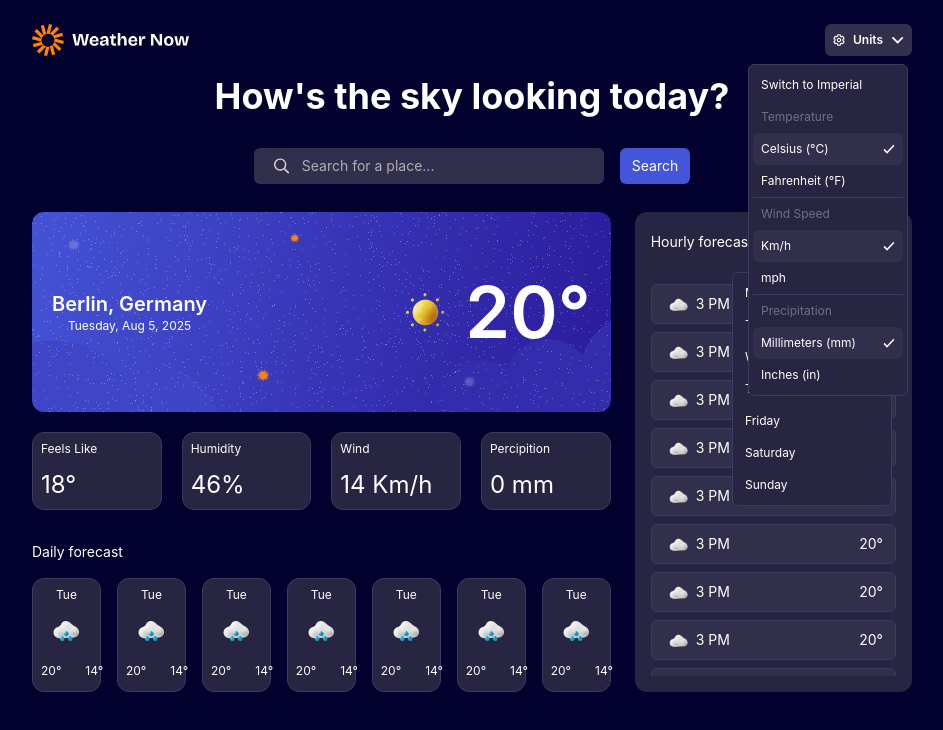
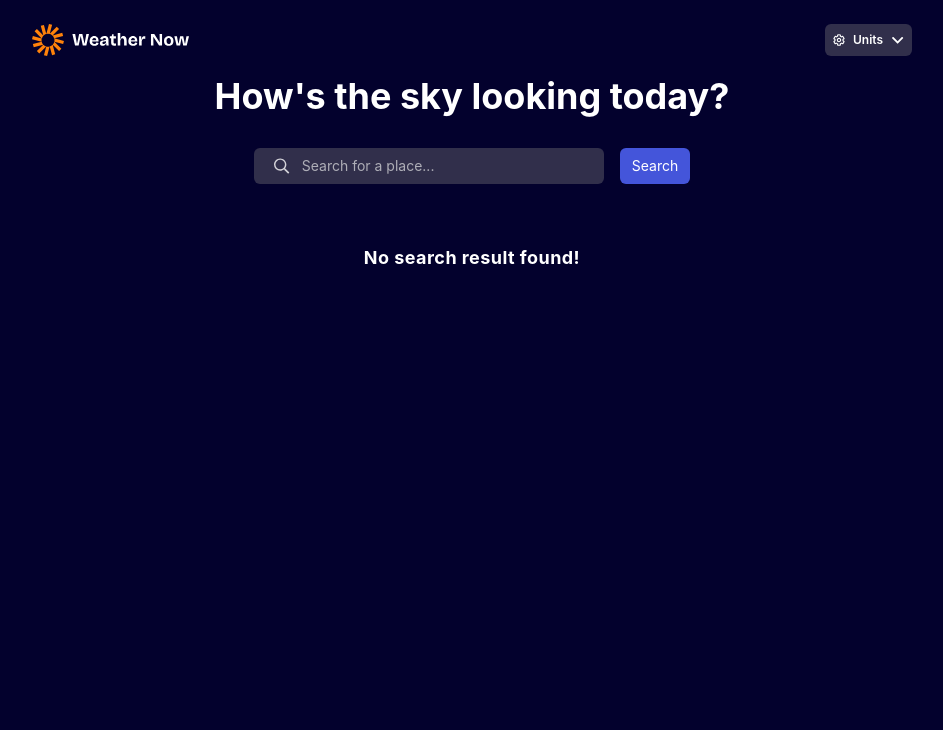
Before and after one commit to mourice-dev/weath-app-react-tailwindcss, a React (Vite) app: page / in a window 1280 px wide. Shown: the top 730 px of the page, without its empty margins (168-1111 px from the left). Built offline with nearby package versions, Linux system fonts and the light colour scheme.

Commit message:
Restore original states and fetch logic

```diff
--- a/src/Body.tsx
+++ b/src/Body.tsx
@@ -1,23 +1,40 @@
 /** @format */
 
-import React from "react";
+import React, { useEffect, useState } from "react";
 import Grid from "./Grid";
 import search from "./assets/images/icon-search.svg";
 import loading from "./assets/images/icon-loading.svg";
 
 function Body() {
-  const searchingBar = document.getElementById("searchingBar");
-  const historyItems = document.getElementById("historyItems");
-  searchingBar?.addEventListener("click", () => {
-    if(historyItems.classList.contains("hidden")){
-    historyItems?.classList.remove("hidden");
+  const [isOpen, setIsOpen] = useState(false);
+  const [location, setLocation] = useState("");
+  const [weatherData, setWeatherData] = useState<any | null>(null);
+  const [city, setCity] = useState<any | null>(null);
+
+  const handleChange = (event: React.ChangeEvent<HTMLInputElement>) => {
+    setLocation(event.target.value);
+  };
+
+  const handleSubmit = async () => {
+    setIsOpen(false);
+    try {
+      const result = await fetch(
+        `https://geocoding-api.open-meteo.com/v1/search?name=${location}&count=10&language=en&format=json`
+      );
+      const data = await result.json();
+      const place = data.results?.[0];
+      if (place) {
+        setCity({ name: place.name, country: place.country });
+        const response = await fetch(
+          `https://api.open-meteo.com/v1/forecast?latitude=${place.latitude}&longitude=${place.longitude}&hourly=temperature_2m&timezone=auto`
+        );
+        const res = await response.json();
+        setWeatherData(res);
       }
-  else{
-    historyItems?.classList.add("hidden");
-
+    } catch (err) {
+      console.error(err);
     }
-  });
-
+  };
 
 
   return (
@@ -27,24 +44,28 @@ function Body() {
           How's the sky looking today?
         </p>
       </div>
+      <form action={handleSubmit}>
         <div className='pt-8'>
           <div className='md:flex justify-center items-center text-center gap-4'>
             <div
-            id="searchingBar"
+              id='searchingBar'
               className='relative flex justify-between
                   items-center text-center gap-3
                    bg-Neutral-700 py-2   md:px-5
                    md:w-[350px]
-                   focus-within:ring-1
+                   focus-within:ring-
                    focus-within:ring-white
                    focus-within:border-white
                     rounded-md'>
               <img src={search} alt='' className='ml-2 md:ml-0 h-4' />
               <input
+                onSelect={() => setIsOpen(!isOpen)}
+                onChange={handleChange}
+                value={location}
                 type='text'
                 name=''
                 placeholder='Search for a place...'
-              id=''
+                id='searchItem'
                 className='bg-transparent outline-none text-white
                           placeholder:text-Neutral-300 w-full text-sm'
               />
@@ -53,8 +74,8 @@ function Body() {
               <p className='text-xs text-white'>Searching in progress...</p>
             // </div> */}
               <div
-              id="historyItems"
-              className=' hidden absolute bg-Neutral-700 flex p-1 flex-col justify-start items-center text-left w-full min-h-10 bg-Neutral-700 left-0 mt-30 rounded-md z-3 cursor-pointer'>
+                id='historyItems'
+                className={` ${isOpen ? "block" : "hidden"} absolute bg-Neutral-700 flex p-1 flex-col justify-start items-center text-left w-full min-h-10 bg-Neutral-700 left-0 mt-30 rounded-md z-3 cursor-pointer`}>
                 <p className=' bg-Neutral-700 w-full py-2 px-2 mx-4 text-xs hover:border-1 hover:bg-Neutral-600 hover:border-Neutral-800 text-white rounded-md'>
                   Kigali
                 </p>
@@ -68,14 +89,24 @@ function Body() {
               className='bg-blue-500 rounded-md text-white cursor-pointer mt-3 md:mt-0
 
           '>
-            <button className='text-sm py-2 px-3 cursor-pointer '>
+              <button
+                className='text-sm py-2 px-3 cursor-pointer '
+                onClick={handleSubmit}>
                 Search
               </button>
             </div>
           </div>
         </div>
+      </form>
       <div>
-        <Grid />
+        {weatherData ?
+          <Grid weatherData={weatherData} city={city} />
+        : <div className='flex justify-center items-center text-center mt-15'>
+            <p className='text-white text-md font-bold tracking-wide'>
+              No search result found!
+            </p>
+          </div>
+        }
       </div>
     </div>
   );
--- a/src/Grid.tsx
+++ b/src/Grid.tsx
@@ -6,8 +6,17 @@ import dropdown from "../src/assets/images/icon-dropdown.svg";
 import overcast from "../src/assets/images/icon-overcast.webp";
 import rain from "../src/assets/images/icon-rain.webp";
 import sun from "../src/assets/images/icon-sunny.webp";
+import { useState } from "react";
 
-function Grid() {
+interface GridProps {
+  weatherData?: any;
+  city?: any;
+}
+
+function Grid({ weatherData, city }: GridProps) {
+  const [isOpen, setIsOpen] = useState(false);
+
+
   return (
     <div>
       {/* <div className='flex justify-center items-center text-center mt-15'>
@@ -20,12 +29,12 @@ function Grid() {
           <div className=' relative flex justify-between items-center overflow-hidden rounded-xl'>
             <div className='absolute flex flex-col md:flex-row md:justify-between w-full items-center text-center text-white px-5'>
               <div className='flex flex-col justify-center items-center  text-left'>
-                <p className='text-xl font-semibold'>Berlin, Germany</p>
+                <p className='text-xl font-semibold'>{city.name}, {city.country}</p>
                 <p className='text-xs block'>Tuesday, Aug 5, 2025</p>
               </div>
               <div className='flex justify-center items-center text-center '>
                 <img src={sun} alt='' className='h-20' />
-                <p className='text-7xl font-semibold'> 20&deg;</p>
+                <p className='text-7xl font-semibold'>{weatherData.current.temperature_2m}&deg;</p>
               </div>
             </div>
             <img src={Today} alt='' className='w-full object-cover h-50' />
@@ -145,11 +154,14 @@ function Grid() {
           <div className='flex justify-between text-center text-sm mx-4 pt-5 mb-4'>
             <p className='  '>Hourly forecast</p>
             <div className='relative bg-Neutral-700 rounded-md  cursor-pointer'>
-              <button className='flex justify-center items-center text-center gap-2 px-3 py-1 cursor-pointer'>
+              <button
+                onClick={() => setIsOpen(!isOpen)}
+                className='flex justify-center items-center text-center gap-2 px-3 py-1 cursor-pointer'>
                 Tuesday
                 <img src={dropdown} alt='' className='flex w-4' />
               </button>
-              <div className=' absolute bg-Neutral-800 flex p-1 flex-col justify-start items-center text-left w-40 min-h-10 border-1 border-Neutral-600 right-0 mr-1 top-0 -translate-y-20 mt-30 rounded-md z-3 cursor-pointer'>
+              <div
+                className={` ${isOpen? "block" : "hidden"} absolute bg-Neutral-800 flex p-1 flex-col justify-start items-center text-left w-40 min-h-10 border-1 border-Neutral-600 right-0 mr-1 top-0 -translate-y-20 mt-30 rounded-md z-3 cursor-pointer`}>
                 <p className=' bg-Neutral-800 w-full py-2 px-2 mx-4 text-xs hover:border-1 hover:bg-Neutral-600 hover:border-Neutral-800 text-white rounded-md'>
                   Monday
                 </p>
--- a/src/components/Header.tsx
+++ b/src/components/Header.tsx
@@ -5,8 +5,11 @@ import logo from "../assets/images/logo.svg";
 import unit from "../assets/images/icon-units.svg";
 import dropdown from "../assets/images/icon-dropdown.svg";
 import checkmark from "../assets/images/icon-checkmark.svg";
+import { useState } from "react";
 
 function Header() {
+
+    const [isOpen, setIsOpen] = useState(false);
 
 
 
@@ -16,11 +19,14 @@ function Header() {
         <img src={logo} alt='' className='h-8' />
       </div>
       <div className='relative flex items-center text-center justify-center  bg-Neutral-700 rounded-md cursor-pointer'>
-        <button className=' flex items-center text-center justify-center font-semibold text-xs px-2 py-2 gap-2 cursor-pointer'>
+        <button
+          onClick={() => setIsOpen(!isOpen)}
+          className=' flex items-center text-center justify-center font-semibold text-xs px-2 py-2 gap-2 cursor-pointer'>
           <img src={unit} alt='' className='h-3' /> Units
           <img src={dropdown} alt='' />
         </button>
-        <div className=' absolute bg-Neutral-800 flex p-1  z-5 flex-col justify-start items-center text-left w-40 min-h-10 border-1 border-Neutral-600 right-0 mr-1 top-0 -translate-y-20 mt-30 rounded-md z-3 cursor-pointer'>
+        <div
+          className={` ${isOpen? "block ": "hidden"}  absolute bg-Neutral-800 flex p-1  z-5 flex-col justify-start items-center text-left w-40 min-h-10 border-1 border-Neutral-600 right-0 mr-1 top-0 -translate-y-20 mt-30 rounded-md z-3 cursor-pointer`}>
           <p className=' bg-Neutral-800 w-full py-2 px-2 mx-4 text-xs text-white rounded-md cursor-default'>
             Switch to Imperial
           </p>
```
Lines whose indentation alone changed are shown as unchanged.
